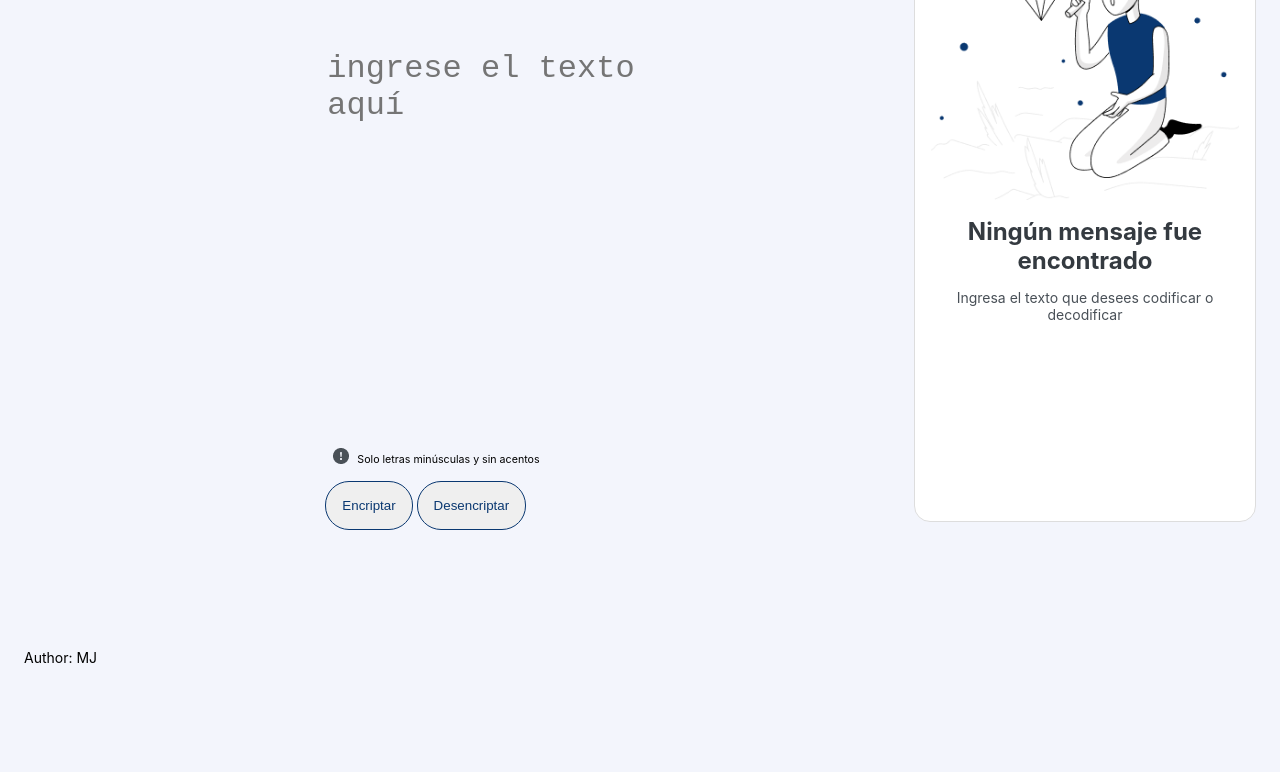
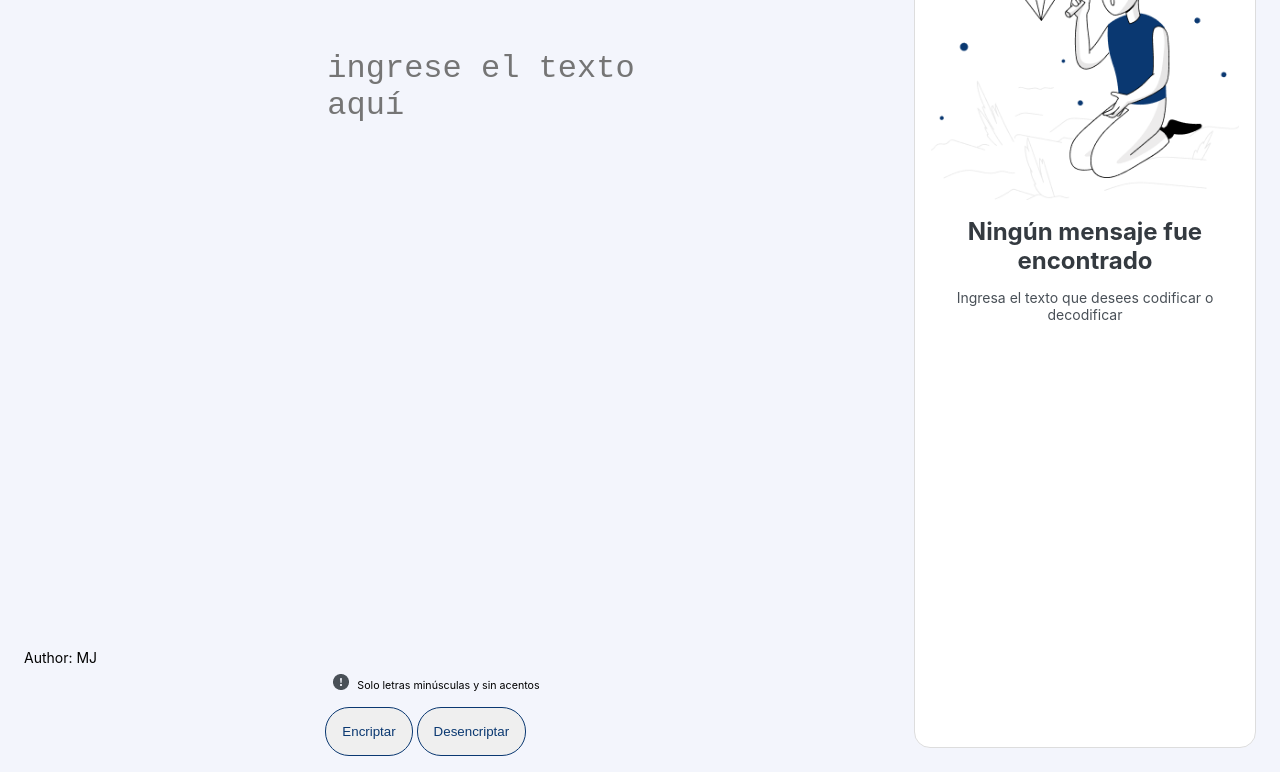
Before and after one commit to MaxJimenezGitHub/AluraChallenge01, a plain HTML site: page index.html in a window 1280 px wide. Shown: the part 120-892 px from the top of the page. Before the commit the page ends 800 px from the top, so only its background shows below. Drawn offline with Linux system fonts and the light colour scheme.

Commit message:
Update index.css
Cambios para ajustar los textarea ya que la altura es limitada para el usuario ademas muestran unas scrollbars que ya pude eliminar

```diff
--- a/index.css
+++ b/index.css
@@ -25,7 +25,8 @@ textarea {
   border: none;
   outline: none;
   background: inherit;
-  height: auto;
+  max-height: 300px;
+  height: 300px;
 }
 textarea::-webkit-scrollbar{
   width: 0px;
@@ -103,12 +104,10 @@ button.cripto:hover,button.cripto:focus {
 }
 #txtResultado{
   font-size: 1.5rem;
-  max-width: 100%;
-  word-break: break-all;
-  overflow-y: auto;
+  /* word-break: break-all;
+  overflow-y: auto; */
   color: #495057;
   text-align: center;
-  size-adjust: auto;
 }
 
 /* Meter estilos para responsive */
```
